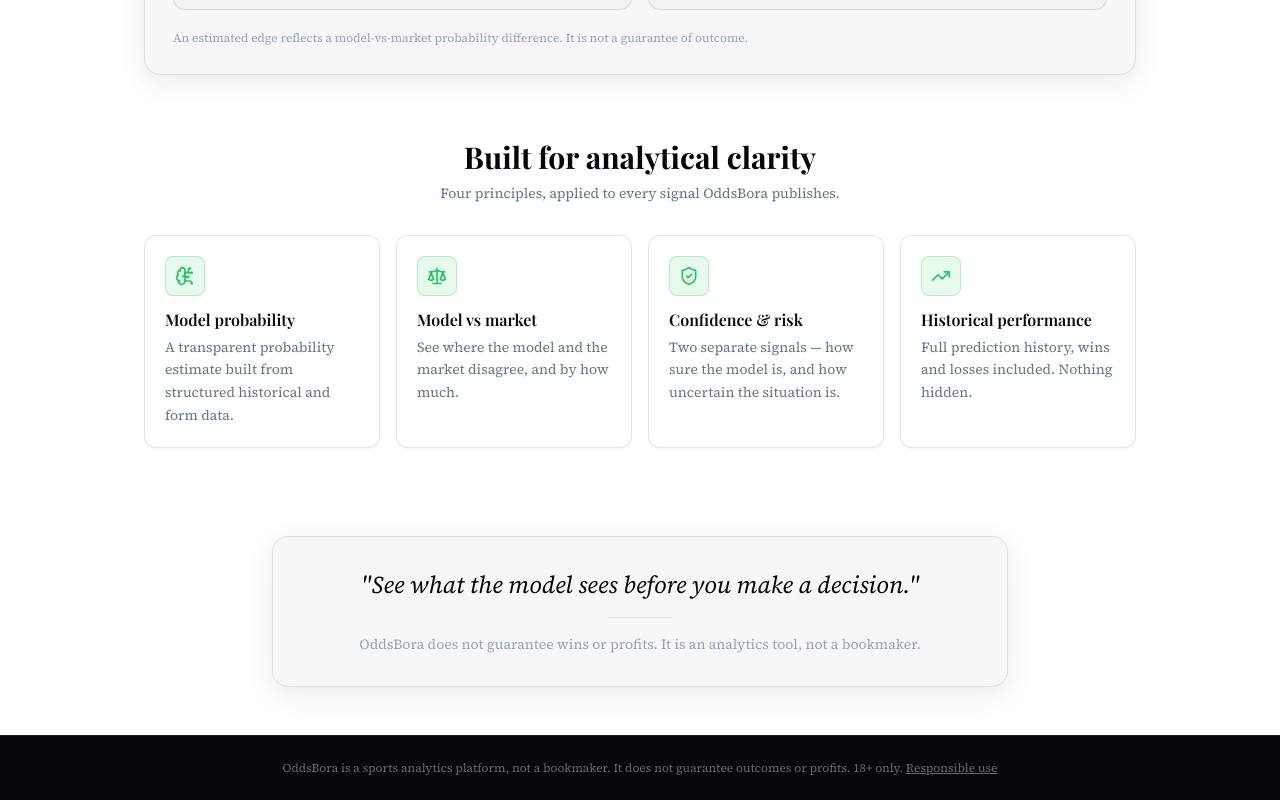
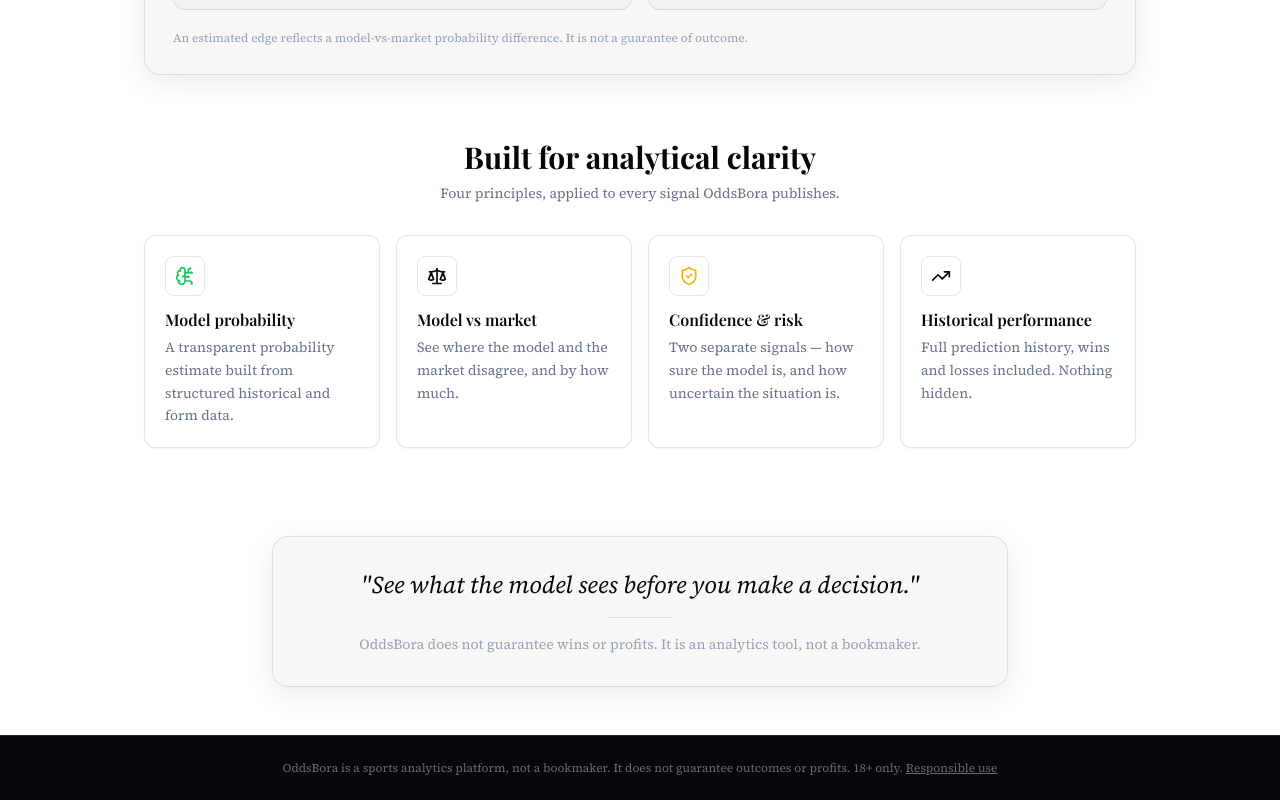
Before and after one commit to oddsbora-project/oddsbora, a React (Vite) app: page / in a window 1280 px wide. Shown: the part 2555-3355 px from the top of the page. Built offline with nearby package versions, Linux system fonts and the light colour scheme; no server answers.

Commit message:
Update Landing.tsx

```diff
--- a/src/pages/public/Landing.tsx
+++ b/src/pages/public/Landing.tsx
@@ -1,6 +1,13 @@
 import { Link } from 'react-router-dom'
 import { TrendingUp, Scale, ShieldCheck, BrainCircuit, ArrowRight } from 'lucide-react'
 import HeroCarousel from '@/components/HeroCarousel'
+
+const FEATURES = [
+  { icon: BrainCircuit, title: 'Model probability', desc: 'A transparent probability estimate built from structured historical and form data.', accent: 'signal-green' },
+  { icon: Scale, title: 'Model vs market', desc: 'See where the model and the market disagree, and by how much.', accent: 'sky-500' },
+  { icon: ShieldCheck, title: 'Confidence & risk', desc: 'Two separate signals — how sure the model is, and how uncertain the situation is.', accent: 'signal-yellow' },
+  { icon: TrendingUp, title: 'Historical performance', desc: 'Full prediction history, wins and losses included. Nothing hidden.', accent: 'violet-500' },
+]
 
 export default function Landing() {
   return (
@@ -69,15 +76,14 @@ export default function Landing() {
           <p className="text-slate-500 text-sm">Four principles, applied to every signal OddsBora publishes.</p>
         </div>
         <div className="grid sm:grid-cols-2 lg:grid-cols-4 gap-4">
-          {[
-            { icon: BrainCircuit, title: 'Model probability', desc: 'A transparent probability estimate built from structured historical and form data.' },
-            { icon: Scale, title: 'Model vs market', desc: 'See where the model and the market disagree, and by how much.' },
-            { icon: ShieldCheck, title: 'Confidence & risk', desc: 'Two separate signals — how sure the model is, and how uncertain the situation is.' },
-            { icon: TrendingUp, title: 'Historical performance', desc: 'Full prediction history, wins and losses included. Nothing hidden.' },
-          ].map(({ icon: Icon, title, desc }) => (
-            <div key={title} className="glass-card-light">
-              <div className="w-10 h-10 rounded-lg bg-signal-green/10 border border-signal-green/25 flex items-center justify-center mb-3">
-                <Icon className="text-signal-green" size={20} />
+          {FEATURES.map(({ icon: Icon, title, desc, accent }, i) => (
+            <div
+              key={title}
+              className="glass-card-light feature-card-in"
+              style={{ animationDelay: `${i * 120}ms` }}
+            >
+              <div className={`feature-icon-wrap w-10 h-10 rounded-lg bg-${accent}/10 border border-${accent}/25 flex items-center justify-center mb-3`}>
+                <Icon className={`text-${accent}`} size={20} />
               </div>
               <h3 className="font-semibold mb-1 text-navy-950">{title}</h3>
               <p className="text-slate-500 text-sm leading-relaxed">{desc}</p>
```
